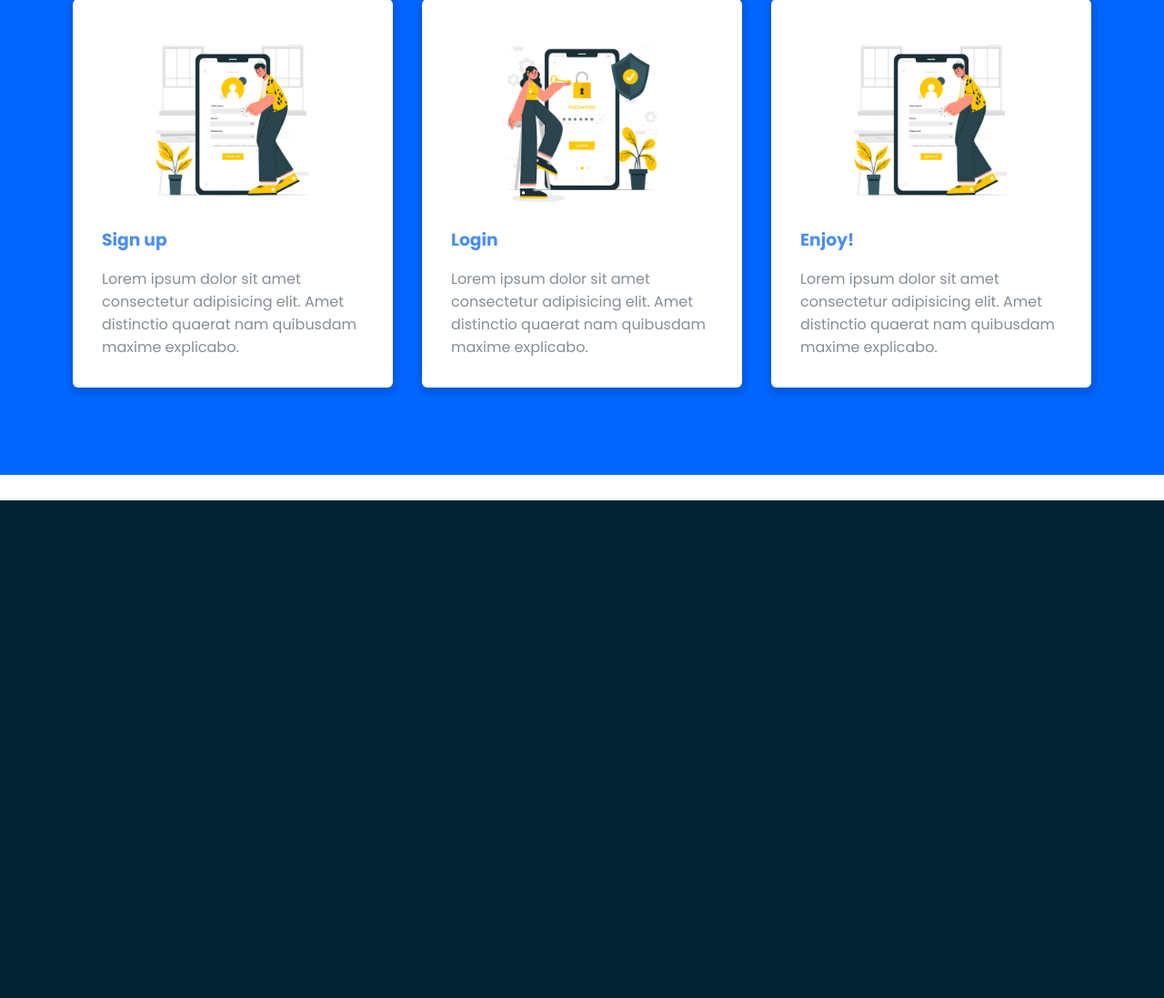
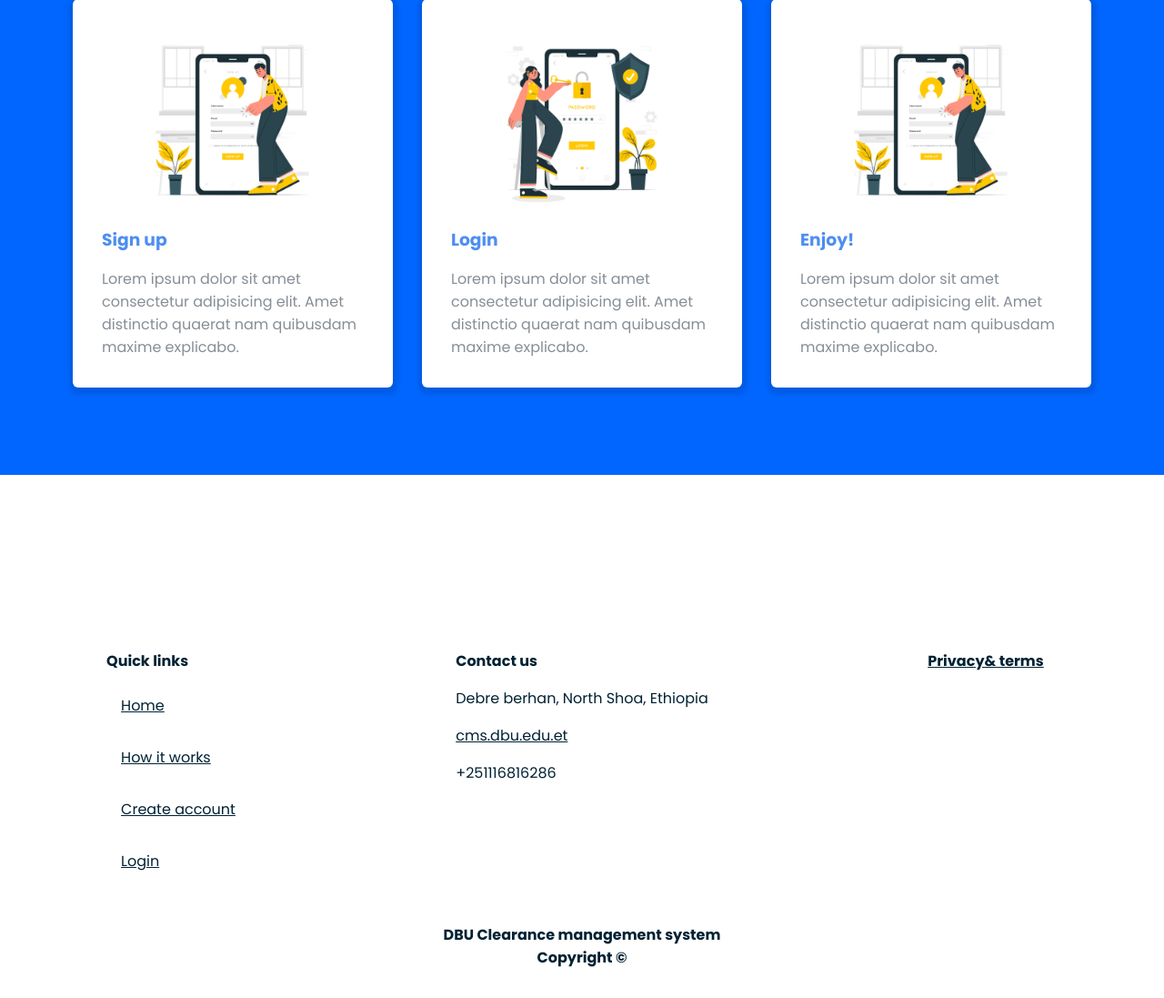
Before and after one commit to abel3ri/CMS, a PHP site: page / in a window 1280 px wide. Shown: the part 1126-2223 px from the top of the page at 91% size. Before the commit the page ends 1676 px from the top, so only its background shows below. Run offline with PHP 8.4, Linux system fonts and the light colour scheme.

Commit message:
Finish footer-section

```diff
--- a/index.html
+++ b/index.html
@@ -103,5 +103,29 @@
         </div>
       </div>
     </section>
+    <footer class="footer">
+      <div class="footer-container">
+        <div class="quick-links">
+          <h4>Quick links</h4>
+          <a href="#">Home</a>
+          <a href="#">How it works</a>
+          <a href="#">Create account</a>
+          <a href="#">Login</a>
+        </div>
+        <div class="contact-us">
+          <h4>Contact us</h4>
+          <p>Debre berhan, North Shoa, Ethiopia</p>
+          <a href="#">cms.dbu.edu.et</a>
+          <p>+251116816286</p>
+        </div>
+        <div class="privacy">
+          <h4><a href="#">Privacy& terms</a></h4>
+        </div>
+        <div class="dbu-cms">
+          <h4>DBU Clearance management system</h4>
+          <h4 class="copyright">Copyright &copy;</h4>
+        </div>
+      </div>
+    </footer>
   </body>
 </html>
--- a/style.css
+++ b/style.css
@@ -113,7 +113,7 @@ html {
 /* How it works section */
 .how-it-works-section {
   /* max-width: 90rem; */
-  height: 100vh;
+  /* height: 100vh; */
   margin: 0 auto;
   display: flex;
   flex-direction: column;
@@ -173,3 +173,46 @@ html {
 .how-text h3 {
   color: #4d8ef1;
 }
+/* ! **************************** */
+/* End of how it works section */
+
+/* FOOTER SECTION */
+.footer {
+  /* background: center/cover no-repeat url("./Images/footer-background.svg"); */
+  padding: 6rem 3rem 0;
+  margin: 6rem 0 2rem;
+}
+.footer-container {
+  display: grid;
+  grid-template-columns: 1fr 2fr 1fr;
+  justify-items: center;
+  row-gap: 3rem;
+
+  color: #002233;
+}
+.quick-links,
+.contact-us {
+  display: flex;
+  flex-direction: column;
+  gap: 1rem;
+}
+.footer-container a:link,
+.footer-container a:visited {
+  color: #002233;
+}
+.quick-links a:link,
+.quick-links a:visited {
+  border-radius: 3px;
+  padding: 0.5rem 1rem;
+}
+.quick-links a:hover,
+.quick-links a:active {
+  background-color: #00223329;
+}
+.dbu-cms {
+  grid-column: 2;
+  grid-row: 2;
+  text-align: center;
+}
+/* END OF FOOTER SECTION */
+/* ! **************************** */
```
Also changed, not shown: Images/footer-background.svg (added).
